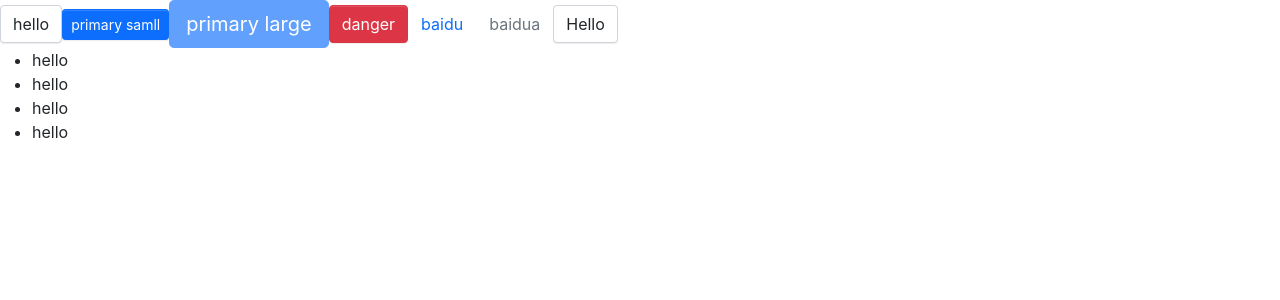
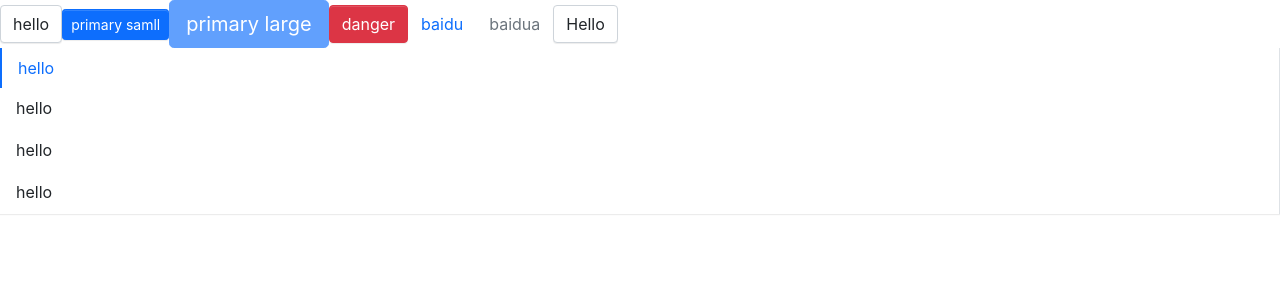
Before and after one commit to hungwii/ComponentBase, a React (Create React App) app: page / in a window 1280 px wide. Shown: the top 300 px of the page. Built offline with nearby package versions, Linux system fonts and the light colour scheme.

Commit message:
完成部分测试文件

```diff
--- a/src/App.tsx
+++ b/src/App.tsx
@@ -16,7 +16,7 @@
         <Button btnType={ButtonType.Link} href='http://www.baidu.com' disabled={true}>baidua</Button>
         <Button>Hello</Button>
 
-        <Menu defaultIndex={0}>
+        <Menu defaultIndex={0} className='menu-vertical'>
             <MenuItem index={0}>hello</MenuItem>
             <MenuItem index={1}>hello</MenuItem>
             <MenuItem index={2}>hello</MenuItem>
--- a/src/components/Menu/Menu.tsx
+++ b/src/components/Menu/Menu.tsx
@@ -1,10 +1,9 @@
 import React, {useState, createContext} from 'react'
 import classNames from 'classnames'
-import { deflate } from 'zlib'
 
 type MenuMode  = 'horizontal' | 'vertical'
 type SelectCallback = (selectIndex: number) => void
-interface MenuProps { //TODO这里的interface 为什么要export出去？ 如果这里用了export会报错
+export interface MenuProps { //TODO这里的interface 为什么要export出去？ 如果这里用了export会报错
      defaultIndex ?:number;
      className ?: string;
      mode ?: MenuMode;
@@ -39,7 +38,7 @@
         onSelect : handleClick,
     }
     return (
-        <ul className={classes} style={style}>
+        <ul className={classes} style={style} data-testid='test-menu'>
             <MenuContext.Provider value={passedContext}>
                 {children}
             </MenuContext.Provider>
--- a/src/components/Menu/MenuItem.tsx
+++ b/src/components/Menu/MenuItem.tsx
@@ -1,4 +1,4 @@
-import React, { Children, useContext} from 'react' //TODO:React帮我自动引入的这个Children是一个什么东西？
+import React, {useContext} from 'react' //TODO:React帮我自动引入的这个Children是一个什么东西？
 import classNames from 'classnames'
 import {MenuContext} from './Menu'
 
--- /dev/null
+++ b/src/components/Menu/_style.scss
@@ -0,0 +1,41 @@
+.menu {
+    display: flex;
+    flex-wrap: wrap;
+    padding-left: 0;
+    margin-bottom: 30px;
+    list-style: none;
+    border-bottom: $menu-border-width solid $menu-border-color;
+    box-shadow: $menu-box-shadow;
+
+    .menu-item {
+        padding: $menu-item-padding-y $menu-item-padding-x;
+        cursor: pointer;
+        transition: $menu-transition;
+        &:hover, &:focus {
+            text-decoration: none;
+        }
+        &.is-disabled {
+            color: $menu-item-disabled-color;
+            pointer-events: none;
+            cursor: default;
+        }
+        &.is-active, &:hover {
+            color: $menu-item-active-color;
+            border-bottom: $menu-item-active-border-width solid $menu-item-active-color;
+        }
+
+    }
+}
+
+.menu-vertical {
+    flex-direction: column;
+    border-bottom: 0px;
+    border-right: $menu-border-width solid $menu-border-color;
+    .menu-item {
+        border-bottom: $menu-item-active-border-width solid transparent;
+        &.is-active, &:hover {
+            border-bottom: 0px;
+            border-left: $menu-item-active-border-width solid $menu-item-active-color;
+        }
+    }
+}
--- a/src/styles/index.scss
+++ b/src/styles/index.scss
@@ -4,4 +4,6 @@
 
 @import 'mixin';
 
-@import '../components/Button/style'
+@import '../components/Button/style';
+
+@import  '../components/Menu/style';
```
Also changed, not shown: 1 other file (tests, documents, lock files or other folders).
